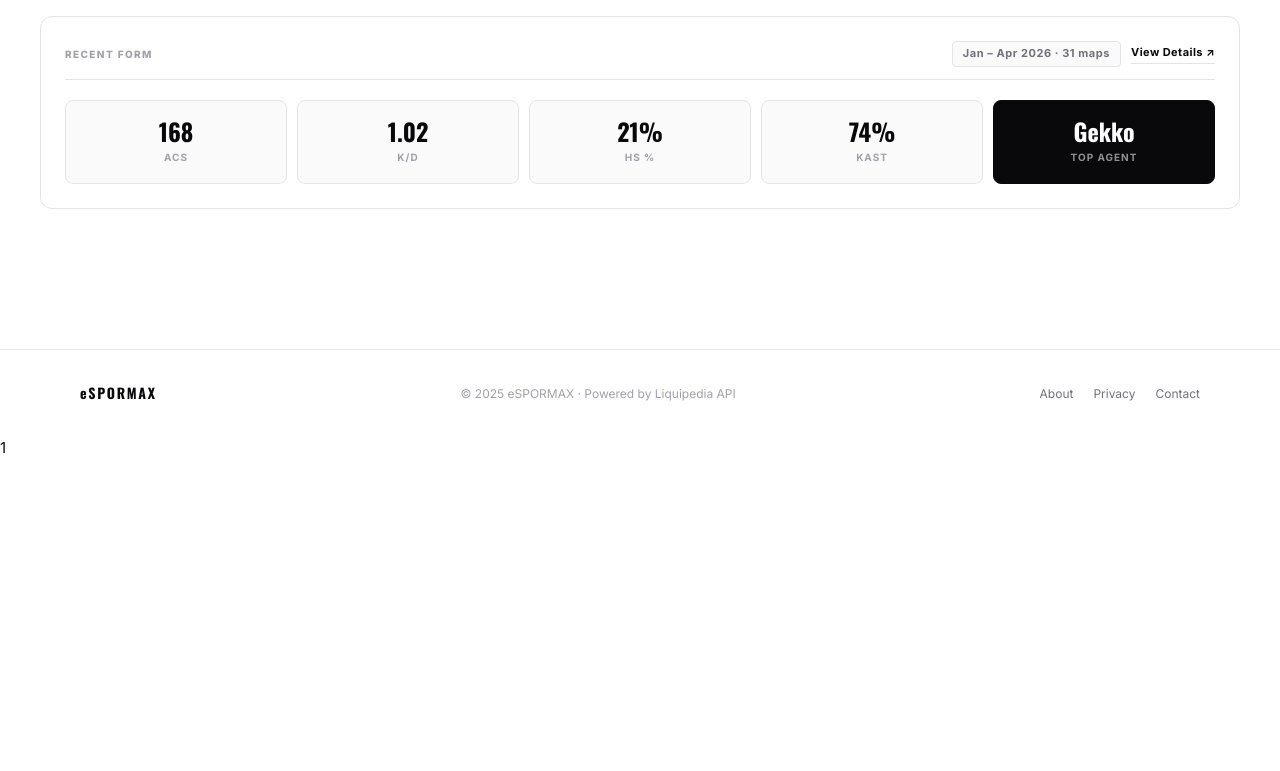
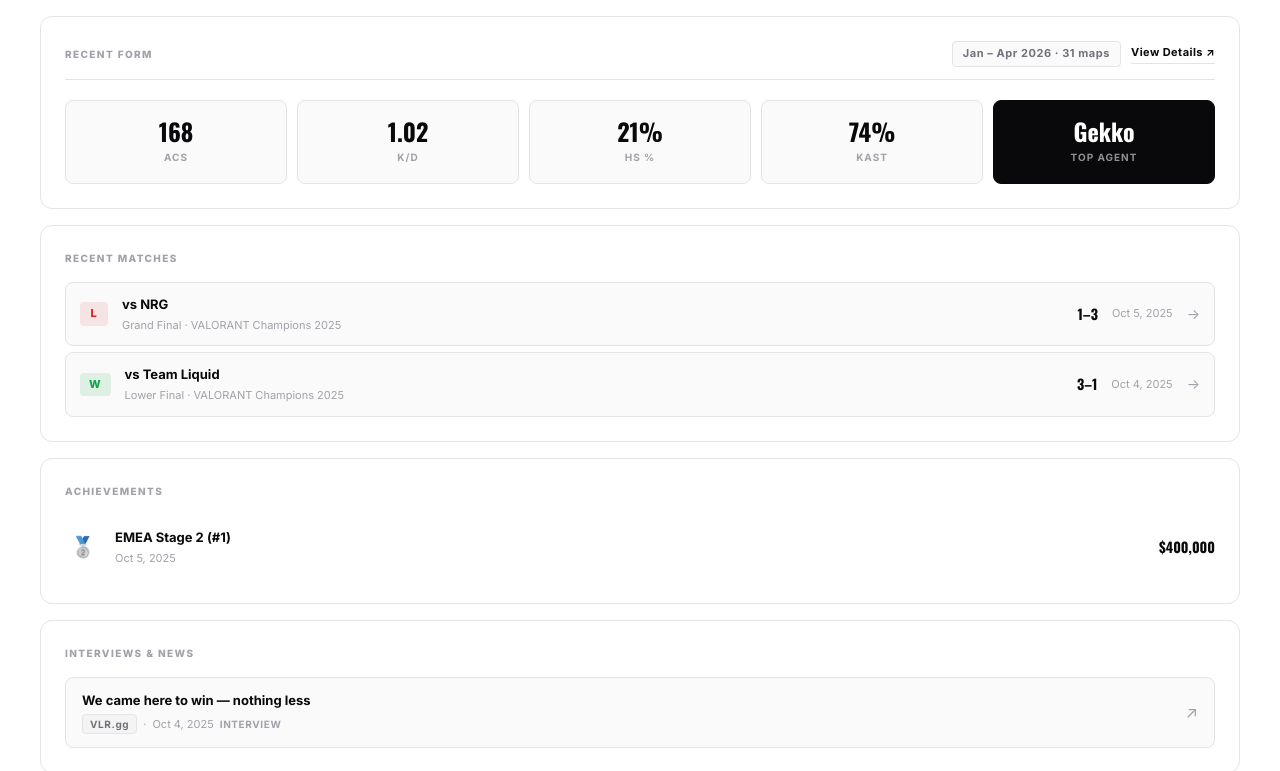
Before and after one commit to EmirhanUzel/espor-website, a React (Vite) app: page /oyuncu/Boaster in a window 1280 px wide. Shown: the part 2029-2800 px from the top of the page. Before the commit the page ends 2489 px from the top, so only its background shows below. Built offline with nearby package versions, Linux system fonts and the light colour scheme.

Commit message:
changes made to the player profile section.

```diff
--- a/src/pages/PlayerProfile.jsx
+++ b/src/pages/PlayerProfile.jsx
@@ -1,5 +1,5 @@
 import { useParams, Link } from "react-router-dom";
-import { getPlayer, formatDate, formatPrize, getFlag } from "../services/api";
+import { getPlayer, formatDate, formatPrize, getFlag, getMatches, getPrizeResults, getInterviews } from "../services/api";
 import styles from "./PlayerProfile.module.css";
 
 // ── Market Value Line Chart ────────────────────────────────────────────────────
@@ -199,6 +199,19 @@
   const earningsYears = Object.entries(player.earningsbyyear).sort(([a], [b]) => a.localeCompare(b));
   const latestYear = earningsYears[earningsYears.length - 1];
 
+  const recentMatches = getMatches(player.wiki)
+    .filter(m => m.match2opponents.some(o => o.name === player.teampagename))
+    .sort((a, b) => new Date(b.date) - new Date(a.date))
+    .slice(0, 5);
+
+  const teamPrizes = getPrizeResults(player.wiki)
+    .filter(p => p.opponentname === player.teampagename)
+    .sort((a, b) => new Date(b.date) - new Date(a.date));
+
+  const playerInterviews = getInterviews(player.wiki)
+    .filter(i => i.pagename === player.id)
+    .sort((a, b) => new Date(b.date) - new Date(a.date));
+
   return (
     <main>
       {/* Hero */}
@@ -315,6 +328,85 @@
             </section>
           )}
 
+          {/* Last 5 Matches */}
+          {recentMatches.length > 0 && (
+            <section className={`${styles.card} ${styles.cardWide}`}>
+              <h2 className={styles.cardTitle} style={{ marginBottom: 16 }}>Recent Matches</h2>
+              <div className={styles.matchList}>
+                {recentMatches.map(match => {
+                  const pIdx = match.match2opponents.findIndex(o => o.name === player.teampagename);
+                  const oIdx = pIdx === 0 ? 1 : 0;
+                  const isWin = match.winner === String(pIdx + 1);
+                  const opp = match.match2opponents[oIdx];
+                  const myScore = match.match2opponents[pIdx]?.score ?? 0;
+                  const oppScore = opp?.score ?? 0;
+                  return (
+                    <Link key={match.id} to={`/mac/${match.id}`} className={styles.matchRow}>
+                      <span className={`${styles.matchResult} ${isWin ? styles.matchWin : styles.matchLoss}`}>
+                        {isWin ? "W" : "L"}
+                      </span>
+                      <div className={styles.matchOppInfo}>
+                        <span className={styles.matchOpp}>vs {opp?.name}</span>
+                        <span className={styles.matchTournament}>{match.match2bracketdata?.header} · {match.tournament}</span>
+                      </div>
+                      <span className={styles.matchScore}>
+                        {myScore}–{oppScore}
+                      </span>
+                      <span className={styles.matchDate}>{formatDate(match.date)}</span>
+                      <span className={styles.matchArrow}>→</span>
+                    </Link>
+                  );
+                })}
+              </div>
+            </section>
+          )}
+
+          {/* Achievements */}
+          {teamPrizes.length > 0 && (
+            <section className={`${styles.card} ${styles.cardWide}`}>
+              <h2 className={styles.cardTitle} style={{ marginBottom: 16 }}>Achievements</h2>
+              <div className={styles.prizeList}>
+                {teamPrizes.map((p, i) => {
+                  const place = p.placement;
+                  const cls = place === "1" ? styles.prizeGold : place === "2" ? styles.prizeSilver : place === "3-4" ? styles.prizeBronze : styles.prizeOther;
+                  return (
+                    <div key={i} className={styles.prizeRow}>
+                      <span className={`${styles.prizePlacement} ${cls}`}>{place === "1" ? "🥇" : place === "2" ? "🥈" : place === "3-4" ? "🥉" : `#${place}`}</span>
+                      <div className={styles.prizeTournament}>
+                        <span className={styles.prizeName}>{p.qualifier || "Tournament"}</span>
+                        <span className={styles.prizeDate}>{formatDate(p.date)}</span>
+                      </div>
+                      <span className={styles.prizeMoney}>{formatPrize(p.prizemoney)}</span>
+                    </div>
+                  );
+                })}
+              </div>
+            </section>
+          )}
+
+          {/* Interviews */}
+          {playerInterviews.length > 0 && (
+            <section className={`${styles.card} ${styles.cardWide}`}>
+              <h2 className={styles.cardTitle} style={{ marginBottom: 16 }}>Interviews & News</h2>
+              <div className={styles.interviewList}>
+                {playerInterviews.map((item, i) => (
+                  <a key={i} href={item.link} target="_blank" rel="noreferrer" className={styles.interviewRow}>
+                    <div className={styles.interviewInfo}>
+                      <span className={styles.interviewTitle}>{item.title}</span>
+                      <div className={styles.interviewMeta}>
+                        <span className={styles.interviewPublisher}>{item.publisher}</span>
+                        <span className={styles.interviewDot}>·</span>
+                        <span className={styles.interviewDate}>{formatDate(item.date)}</span>
+                        <span className={styles.interviewType}>{item.type}</span>
+                      </div>
+                    </div>
+                    <span className={styles.interviewArrow}>↗</span>
+                  </a>
+                ))}
+              </div>
+            </section>
+          )}
+
         </div>
       </div>
     </main>
--- a/src/pages/PlayerProfile.module.css
+++ b/src/pages/PlayerProfile.module.css
@@ -267,6 +267,95 @@
 
 .recentHighlight .recentLabel { color: rgba(255,255,255,0.55); }
 
+/* Last Matches */
+.matchList { display: flex; flex-direction: column; gap: 6px; }
+
+.matchRow {
+  display: flex; align-items: center; gap: 14px;
+  padding: 11px 14px;
+  background: var(--surface); border: 1px solid var(--border);
+  border-radius: var(--radius-md); text-decoration: none; color: inherit;
+  transition: border-color 0.15s, background 0.15s;
+}
+.matchRow:hover { border-color: var(--text-1); background: var(--bg); }
+
+.matchResult {
+  font-size: 11px; font-weight: 800; letter-spacing: 0.08em;
+  padding: 3px 9px; border-radius: var(--radius-sm);
+  flex-shrink: 0; min-width: 28px; text-align: center;
+}
+.matchWin  { background: rgba(22,163,74,0.12);  color: #16a34a; }
+.matchLoss { background: rgba(220,38,38,0.10); color: #dc2626; }
+
+.matchOppInfo { flex: 1; display: flex; flex-direction: column; gap: 2px; min-width: 0; }
+.matchOpp { font-size: 13px; font-weight: 700; color: var(--text-1); }
+.matchTournament { font-size: 11px; color: var(--text-4); white-space: nowrap; overflow: hidden; text-overflow: ellipsis; }
+
+.matchScore { font-size: 14px; font-weight: 800; color: var(--text-1); flex-shrink: 0; font-variant-numeric: tabular-nums; font-family: var(--font-display); }
+.matchDate  { font-size: 11px; color: var(--text-4); flex-shrink: 0; }
+.matchArrow { font-size: 14px; color: var(--text-4); transition: color 0.15s; }
+.matchRow:hover .matchArrow { color: var(--text-1); }
+
+/* Achievements */
+.prizeList { display: flex; flex-direction: column; }
+
+.prizeRow {
+  display: flex; align-items: center; gap: 14px;
+  padding: 12px 0;
+  border-bottom: 1px solid var(--border);
+}
+.prizeRow:last-child { border-bottom: none; }
+
+.prizePlacement {
+  font-size: 20px; flex-shrink: 0; width: 36px; text-align: center;
+  line-height: 1;
+}
+.prizeGold   { filter: none; }
+.prizeSilver { filter: grayscale(0.3); }
+.prizeBronze { filter: none; }
+.prizeOther  { font-size: 12px; font-weight: 700; color: var(--text-4); }
+
+.prizeTournament { flex: 1; display: flex; flex-direction: column; gap: 2px; min-width: 0; }
+.prizeName { font-size: 13px; font-weight: 700; color: var(--text-1); }
+.prizeDate { font-size: 11px; color: var(--text-4); }
+
+.prizeMoney {
+  font-size: 14px; font-weight: 800; color: var(--text-1);
+  font-family: var(--font-display); font-variant-numeric: tabular-nums;
+  flex-shrink: 0;
+}
+
+/* Interviews */
+.interviewList { display: flex; flex-direction: column; gap: 6px; }
+
+.interviewRow {
+  display: flex; align-items: center; gap: 14px;
+  padding: 13px 16px;
+  background: var(--surface); border: 1px solid var(--border);
+  border-radius: var(--radius-md); text-decoration: none; color: inherit;
+  transition: border-color 0.15s, background 0.15s;
+}
+.interviewRow:hover { border-color: var(--text-1); background: var(--bg); }
+
+.interviewInfo { flex: 1; display: flex; flex-direction: column; gap: 5px; min-width: 0; }
+.interviewTitle { font-size: 13px; font-weight: 700; color: var(--text-1); line-height: 1.4; }
+
+.interviewMeta { display: flex; align-items: center; gap: 6px; flex-wrap: wrap; }
+.interviewPublisher {
+  font-size: 10px; font-weight: 700; letter-spacing: 0.06em;
+  color: var(--text-3); background: var(--surface-2);
+  border: 1px solid var(--border); padding: 1px 7px;
+  border-radius: var(--radius-sm);
+}
+.interviewDot { color: var(--text-4); font-size: 11px; }
+.interviewDate { font-size: 11px; color: var(--text-4); }
+.interviewType {
+  font-size: 10px; font-weight: 700; letter-spacing: 0.06em; text-transform: uppercase;
+  color: var(--text-4);
+}
+.interviewArrow { font-size: 16px; color: var(--text-4); flex-shrink: 0; transition: color 0.15s; }
+.interviewRow:hover .interviewArrow { color: var(--text-1); }
+
 /* Responsive */
 @media (max-width: 1024px) {
   .grid { grid-template-columns: 1fr 1fr; }
```
Also changed, not shown: src/services/api.js (+7 -1 lines).
